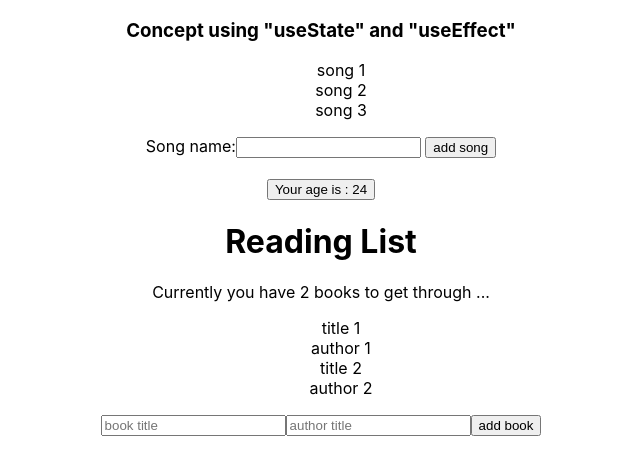
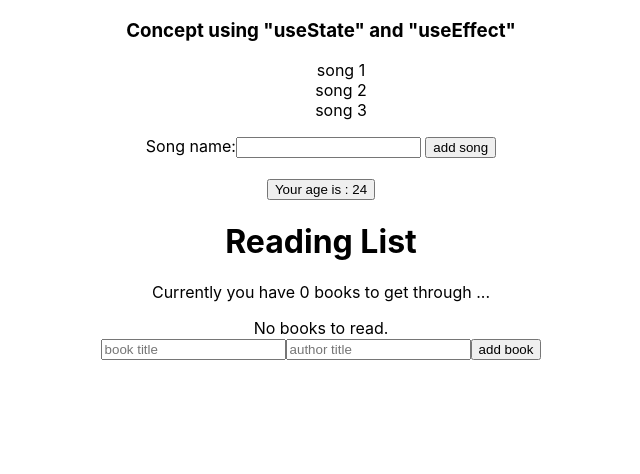
Before and after one commit to omides248/react-shopping-cart, a React (Create React App) app: page / in a window 1280 px wide. Shown: the top 474 px of the page, without its empty margins (319-959 px from the left). Built offline with nearby package versions, Linux system fonts and the light colour scheme.

Commit message:
Using useReducer - Convert multi function for state to one function with reducer instead useState

```diff
--- a/src/components/BookDetail.js
+++ b/src/components/BookDetail.js
@@ -2,9 +2,9 @@
 import {BookContext} from "../contexts/BookContext";
 
 function BookDetail({book}) {
-    const {removeBook} = useContext(BookContext)
+    const {dispatch} = useContext(BookContext)
     return (
-        <li onClick={() => removeBook(book.id)}>
+        <li onClick={() => dispatch({type: "REMOVE_BOOK", id: book.id})}>
             <div>{book.title}</div>
             <div>{book.author}</div>
         </li>
--- a/src/components/BookForm.js
+++ b/src/components/BookForm.js
@@ -2,13 +2,13 @@
 import {BookContext} from "../contexts/BookContext";
 
 function NewBookForm(props) {
-    const {addBook} = useContext(BookContext)
+    const {dispatch} = useContext(BookContext)
     const [title, setTitle] = useState("")
     const [author, setAuthor] = useState("");
 
     const handlerSubmit = (e) => {
         e.preventDefault()
-        addBook(title, author)
+        dispatch({type: "ADD_BOOK", book: {title, author}})
         setTitle("")
         setAuthor("")
     }
--- a/src/contexts/BookContext.js
+++ b/src/contexts/BookContext.js
@@ -1,24 +1,14 @@
-import React, {createContext, useState} from 'react';
+import React, {createContext, useReducer} from 'react';
 import {v4 as uuidv4} from "uuid"
+import {bookReducer} from "../reducers/BookReducer";
 
 export const BookContext = createContext()
 
 const BookContextProvider = (props) => {
-    const [books, setBooks] = useState([
-        {id: 1, title: "title 1", author: "author 1"},
-        {id: 2, title: "title 2", author: "author 2"},
-    ])
-
-    const addBook = (title, author) => {
-        setBooks([...books, {id: uuidv4(), title, author}])
-    }
-
-    const removeBook = (id) => {
-        setBooks(books.filter(book => book.id !== id))
-    }
+    const [books, dispatch] = useReducer(bookReducer, [])
 
     return (
-        <BookContext.Provider value={{books, addBook, removeBook}}>
+        <BookContext.Provider value={{books, dispatch}}>
             {props.children}
         </BookContext.Provider>
     )
--- /dev/null
+++ b/src/reducers/BookReducer.js
@@ -0,0 +1,12 @@
+import {v4 as uuidv4} from 'uuid'
+
+export const bookReducer = (state, action) => {
+    switch (action.type) {
+        case "ADD_BOOK":
+            return [...state, {title: action.book.title, author: action.book.author, id: uuidv4()}]
+        case "REMOVE_BOOK":
+            return state.filter(book => book.id !== action.id)
+        default:
+            return state
+    }
+}
```
